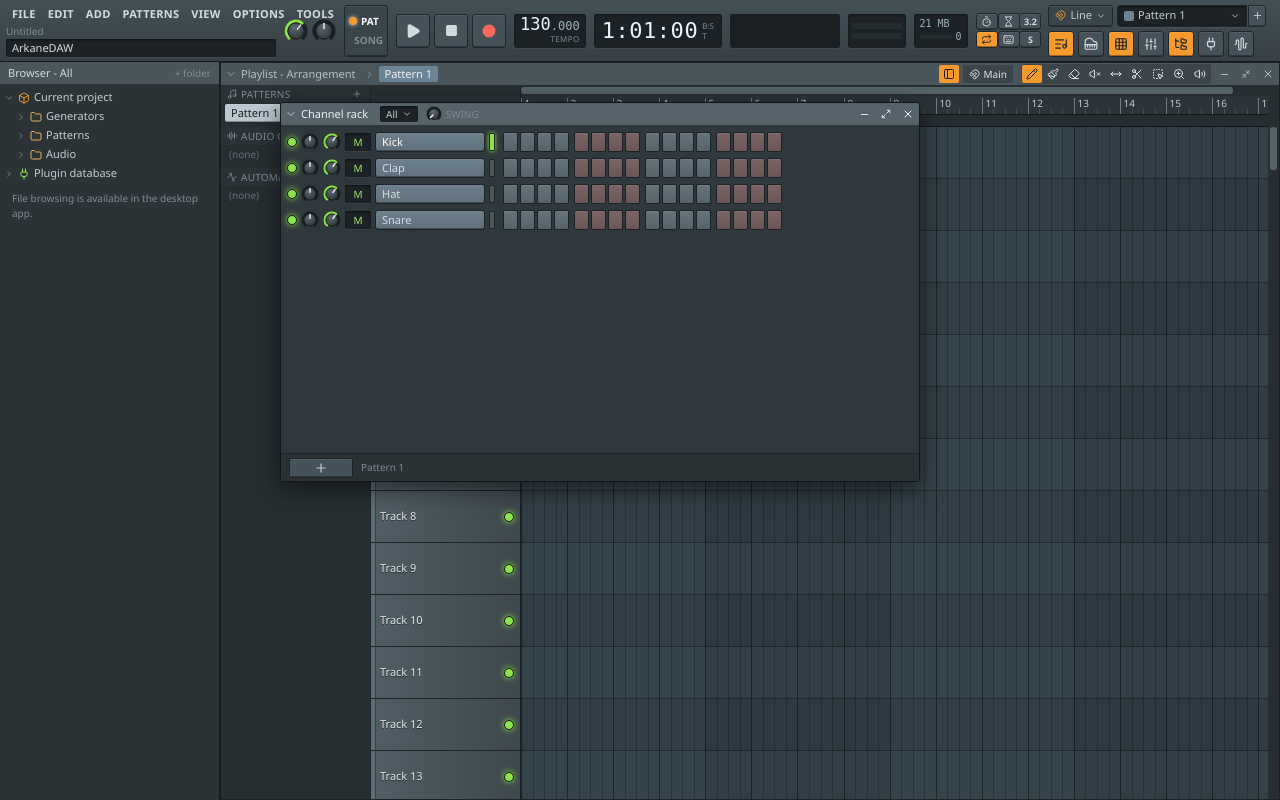
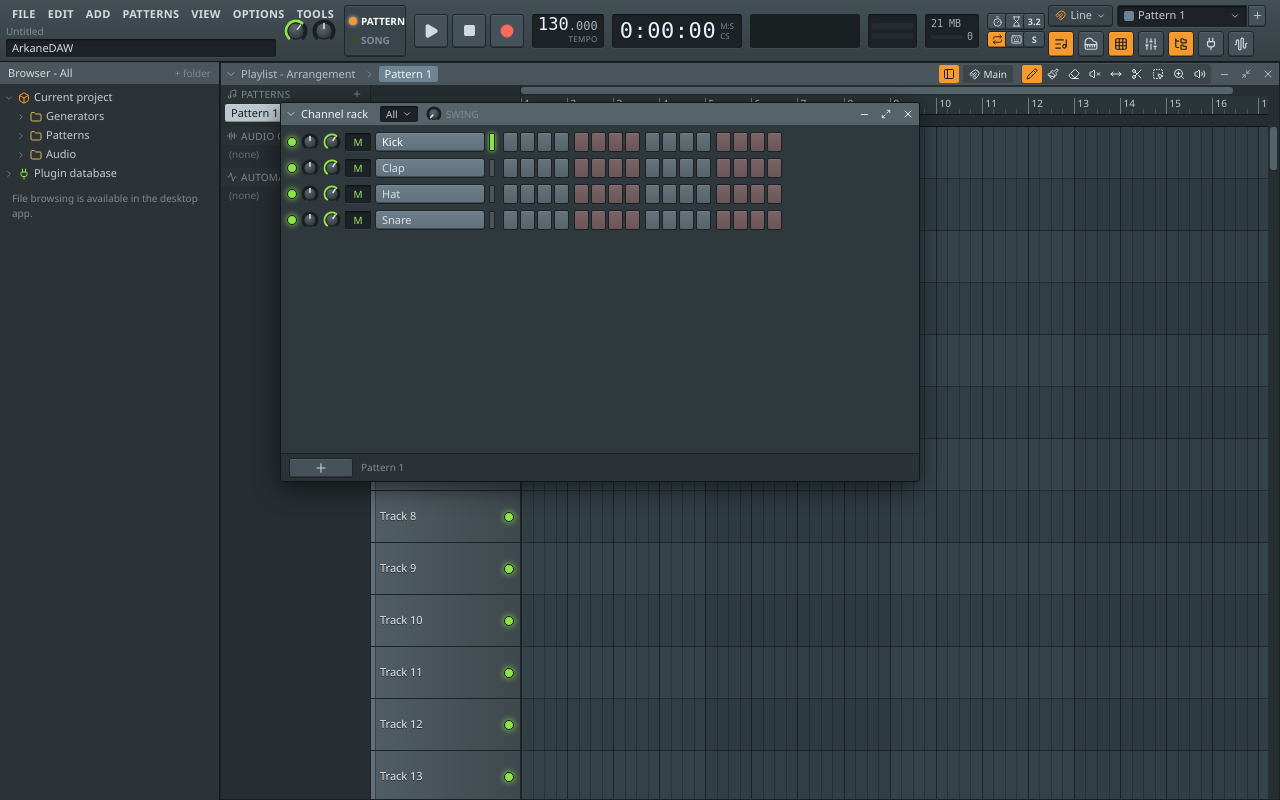
Before and after one commit to elevchyt/ArkaneDAW, a React (Vite) app: page / in a window 1280 px wide. Built offline with nearby package versions, Linux system fonts and the light colour scheme.

Commit message:
Toolbar: M:S default, PATTERN label, tempo drag edits whole or fractional BPM; dev CDP port

```diff
--- a/src/main/index.ts
+++ b/src/main/index.ts
@@ -6,6 +6,8 @@ import { readFile } from 'node:fs/promises'
 app.commandLine.appendSwitch('autoplay-policy', 'no-user-gesture-required')
 app.commandLine.appendSwitch('enable-features', 'SharedArrayBuffer')
 app.commandLine.appendSwitch('disable-renderer-backgrounding')
+// Dev only: Chrome DevTools Protocol on localhost for debugging the renderer.
+if (process.env.ELECTRON_RENDERER_URL) app.commandLine.appendSwitch('remote-debugging-port', '9339')
 
 protocol.registerSchemesAsPrivileged([
   { scheme: 'app', privileges: { standard: true, secure: true, supportFetchAPI: true, stream: true } }
--- a/src/renderer/src/shell/Toolbar.tsx
+++ b/src/renderer/src/shell/Toolbar.tsx
@@ -53,14 +53,14 @@ function PatSong() {
   const setHint = useUI((s) => s.setHint)
   return (
     <div
-      className="flex h-[52px] w-[44px] cursor-pointer flex-col justify-center gap-1 rounded-[3px] border border-[#20272a] bg-[#3a454b] px-1 fl-bevel"
+      className="flex h-[52px] w-[62px] cursor-pointer flex-col justify-center gap-1 rounded-[3px] border border-[#20272a] bg-[#3a454b] px-1 fl-bevel"
       onClick={() => transport.setMode(mode === 'pattern' ? 'song' : 'pattern')}
       onMouseEnter={() => setHint('Pattern / Song mode (L)')}
     >
       {(['pattern', 'song'] as const).map((m) => (
         <div key={m} className="flex items-center gap-1 text-[10px] font-bold">
-          <span className="h-2 w-2 rounded-full" style={{ background: mode === m ? (m === 'pattern' ? 'var(--fl-orange)' : 'var(--fl-green)') : 'var(--fl-led-off)', boxShadow: mode === m ? '0 0 4px currentColor' : undefined }} />
-          <span className={mode === m ? 'text-white' : 'text-fl-dim'}>{m === 'pattern' ? 'PAT' : 'SONG'}</span>
+          <span className="h-2 w-2 shrink-0 rounded-full" style={{ background: mode === m ? (m === 'pattern' ? 'var(--fl-orange)' : 'var(--fl-green)') : 'var(--fl-led-off)', boxShadow: mode === m ? '0 0 4px currentColor' : undefined }} />
+          <span className={mode === m ? 'text-white' : 'text-fl-dim'}>{m === 'pattern' ? 'PATTERN' : 'SONG'}</span>
         </div>
       ))}
     </div>
@@ -101,8 +101,13 @@ function TempoDisplay() {
       onPointerMove={(e) => {
         const d = drag.current
         if (!d) return
-        const delta = (d.y - e.clientY) * (d.fine || e.shiftKey ? 0.01 : 0.5)
-        const v = Math.round(Math.min(522, Math.max(10, d.v + delta)) * 1000) / 1000
+        // Left of the decimal point: whole BPM only. Right of it: the fraction only.
+        const steps = Math.round((d.y - e.clientY) / 4)
+        const whole = Math.floor(d.v)
+        const frac = Math.round((d.v - whole) * 1000)
+        const v = d.fine
+          ? whole + Math.min(999, Math.max(0, frac + steps * 10)) / 1000
+          : Math.min(522, Math.max(10, whole + steps)) + frac / 1000
         editProject('Tempo', (p) => void (p.tempo = v), { coalesceKey: 'tempo' })
       }}
       onPointerUp={() => (drag.current = null)}
@@ -119,7 +124,7 @@ function TempoDisplay() {
 
 function TimeDisplay() {
   const ref = useRef<HTMLSpanElement>(null)
-  const [msMode, setMsMode] = useState(false)
+  const [msMode, setMsMode] = useState(true)
   const timeSig = useProject((s) => s.project.timeSig)
   const tempo = useProject((s) => s.project.tempo)
   useEffect(() => {
```
